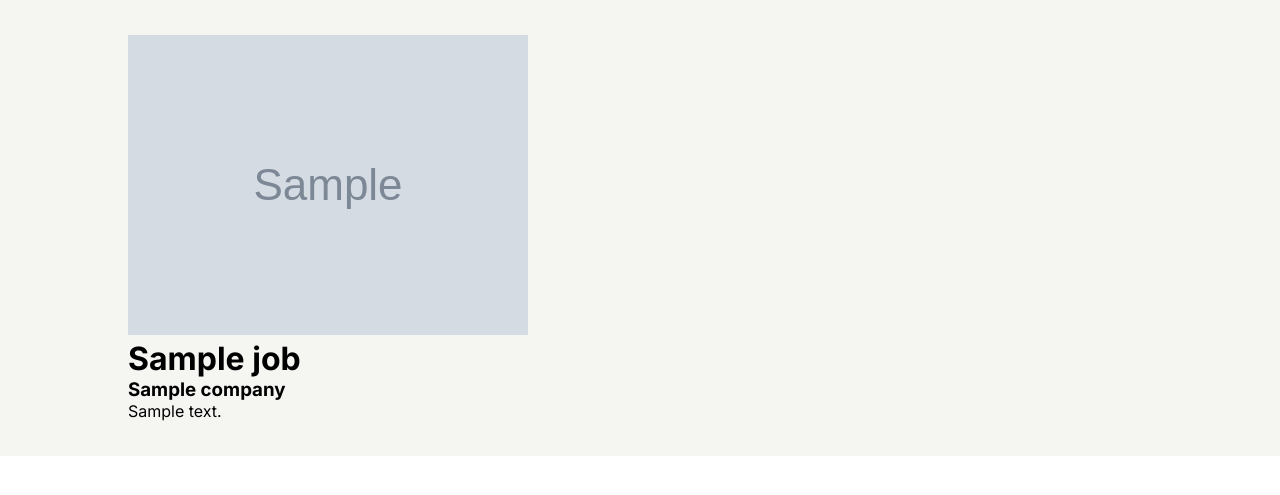
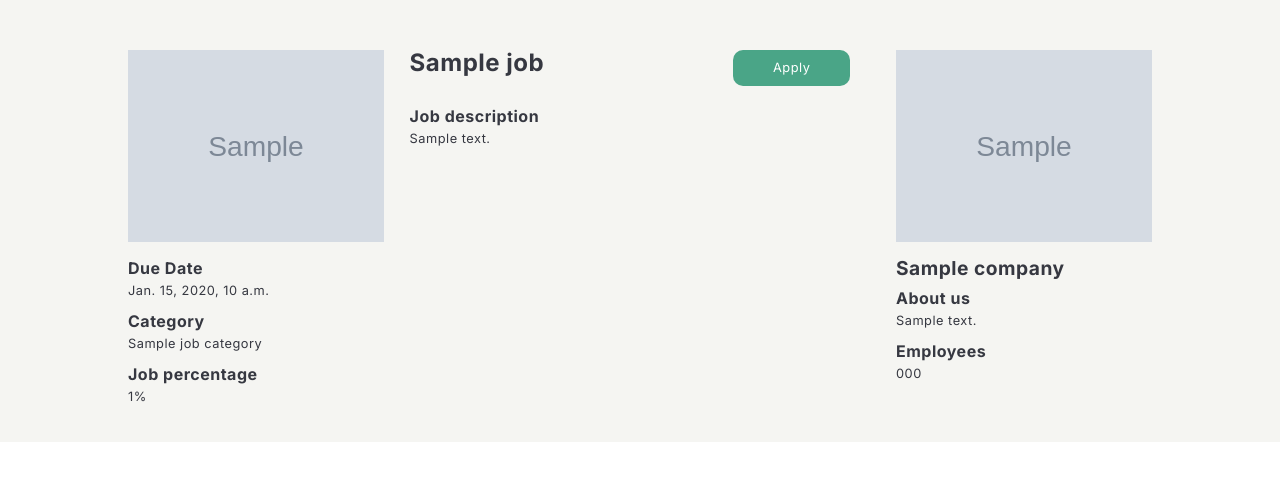
Before and after one commit to GiantMushy/Nestor, a Django app: template Nestor/templates/job/job_page.html in a window 1280 px wide. Shown: the part 92-587 px from the top of the page. Run offline with Django 5.2, Linux system fonts and the light colour scheme; the template is opened without the code that fills it: most values are stand-ins (such as "Sample title", 1, 10 or a date in 2020); grey boxes marked "Sample" are stand-in pictures; data that the repository does not hold is empty; some web fonts are replaced.

Commit message:
job detail site done, apply button needs work though

```diff
--- /dev/null
+++ b/Nestor/static/css/job-page.css
@@ -0,0 +1,100 @@
+.job-page-container {
+	display: flex;
+	align-items: center;
+	justify-content: center;
+}
+
+.job-page-content {
+	margin-top: 15px;
+	display: flex;
+	color: #363841;
+	line-height: 1.25rem;
+	text-align: justify;
+	letter-spacing: 0.5px;
+	font-size: 0.8rem;
+}
+
+.job-page-content h5 {
+	font-size: 1rem;
+	margin-top: 10px;
+	margin-bottom: 3px;
+}
+
+.company-logo,
+.job-image {
+	max-width: 100%;
+}
+
+.left-job-view,
+.right-job-view {
+	width: 25%;
+}
+
+.left-job-view,
+.middle-job-view {
+	margin-right: 2.5%;
+}
+
+.middle-job-view {
+	width: 45%;
+}
+
+.title-and-btn {
+	display: flex;
+	justify-content: space-between;
+	align-items: center;
+}
+
+.apply-btn {
+	align-self: flex-start;
+	padding: 8px 40px;
+	font-size: 0.8rem;
+	color: #FFF;
+	border-radius: 10px;
+	background-color: #4AA587;
+	border: none;
+	margin-right: 20px;
+}
+
+.job-title {
+	font-size: 1.5rem;
+	margin-bottom: 20px;
+	text-align: left;
+	line-height: 1.6rem;
+}
+
+.company-title {
+	font-size: 1.2rem;
+	margin: 10px 0px;
+}
+
+
+@media only screen and (max-width: 700px) {
+	.job-page-content {
+		flex-direction: column;
+	}
+
+	.job-image {
+		max-width: 50%;
+	}
+
+	.left-job-view,
+	.middle-job-view,
+	.right-job-view {
+		width: 100%;
+	}
+
+	.left-job-view {
+		display: flex;
+	}
+
+	.middle-job-view,
+	.right-job-view {
+		margin-top: 30px;
+	}
+
+	.left-job-info {
+		margin-left: 10%;
+		width: 40%
+	}
+}
--- a/Nestor/templates/job/job_page.html
+++ b/Nestor/templates/job/job_page.html
@@ -1,16 +1,39 @@
 {% extends 'base.html' %}
 {% load static %}
     {% block additionalStyles %}
+    <link rel="stylesheet" href="{% static 'css/job-page.css' %}"/>
     {% endblock %}
     {% block content %}
-<div>
-    <div>
-        <img src="{{ job.job_image }}" class="job-img"/>
+    <div class="job-page-container">
+        <div class="job-page-content">
+            <div class="left-job-view">
+                <img class="job-image" src="{{ job.job_image }}" class="job-img"/>
+                <div class="left-job-info">
+                    <h5>Due Date</h5>
+                    <p>{{ job.application_due_date }}</p>
+                    <h5>Category</h5>
+                    <p>{{ job.job_category.name }}</p>
+                    <h5>Job percentage</h5>
+                    <p>{{ job.percentage }}%</p>
                 </div>
-    <div>
-        <h1>{{ job.name }}</h1>
-        <h3>{{ job.company.name }}</h3>
+            </div>
+            <div class="middle-job-view">
+                <div class="title-and-btn">
+                    <h2 class="job-title">{{ job.name }}</h2>
+                    <a class="apply-btn">Apply</a>
+                </div>
+                <h5>Job description</h5>
                 <p>{{ job.description }}</p>
+            </div>
+            <div class="right-job-view">
+                <img class="company-logo" src="{{ job.company.logo }}" />
+                <h3 class="company-title">{{ job.company.name }}</h3>
+                <h5>About us</h5>
+                <p class="company-description">{{ job.company.description }}</p>
+                <h5>Employees</h5>
+                <p>{{ job.company.number_of_employees }}</p>
+
+            </div>
         </div>
     </div>
     {% endblock %}
```
Lines whose indentation alone changed are shown as unchanged.
